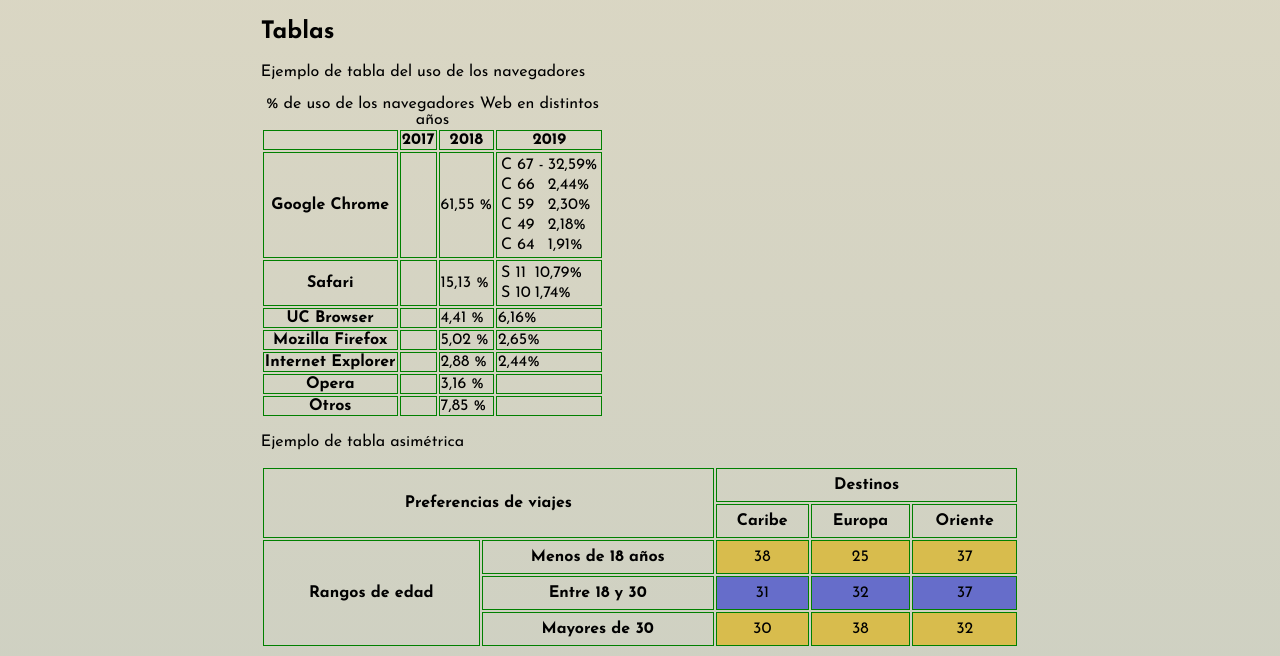
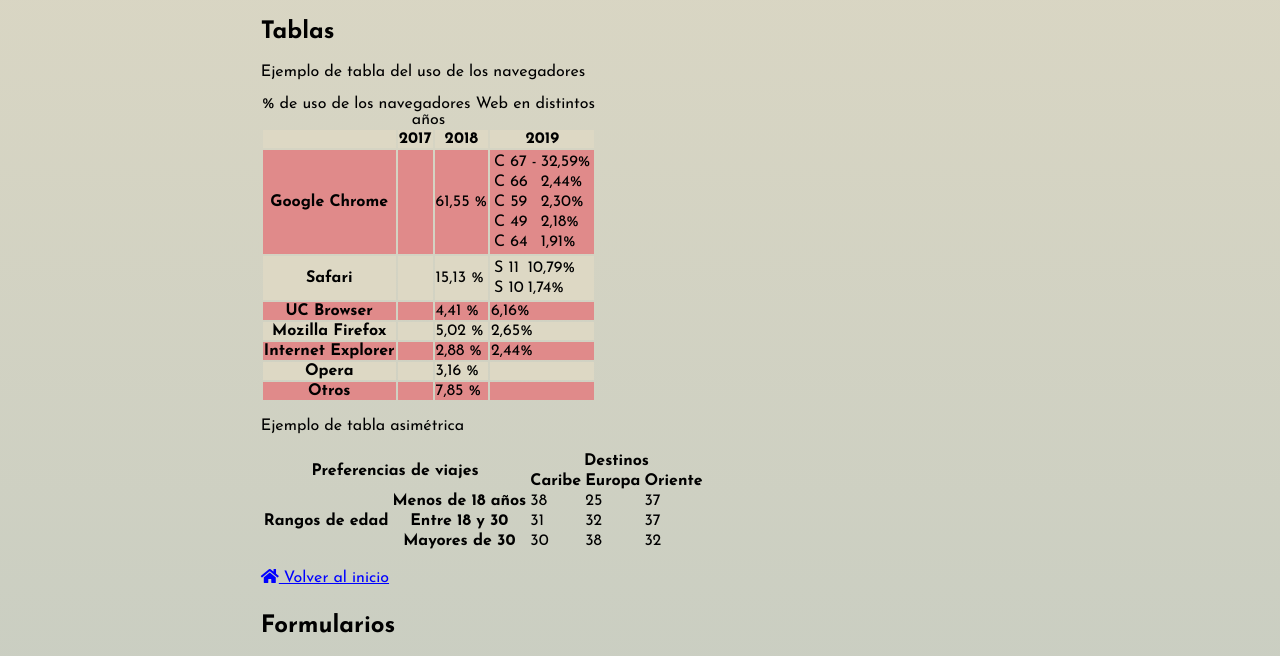
Before and after one commit to marcelo-024/desarrollo_web_2019, a PHP site: page /datos.html in a window 1280 px wide. Shown: the part 200-856 px from the top of the page. Run offline with PHP 8.4, Linux system fonts and the light colour scheme; some libraries are stand-ins or nearby versions.

Commit message:
Corrección estilo ELEMENTOS HTML (DATOS)

```diff
--- a/07_elementos_web/css/styles.css
+++ b/07_elementos_web/css/styles.css
@@ -356,13 +356,23 @@
 }
 .main_table th,td{
 
-    border: 1px solid green;
+    border: none;
+}
+
+
+.main_table>tbody>tr:nth-of-type(even){
+background-color: #e08a8a;
+}
+.main_table>tbody>tr:nth-of-type(odd){
+    background-color: #DDD8C4
 }
 .table_sub td{
 
     border: none;
-}
-.main_table
+
+/*****************
+ TABLA IRREGULAR
+******************/
 .i_table{
 
     width: 100%;
```
